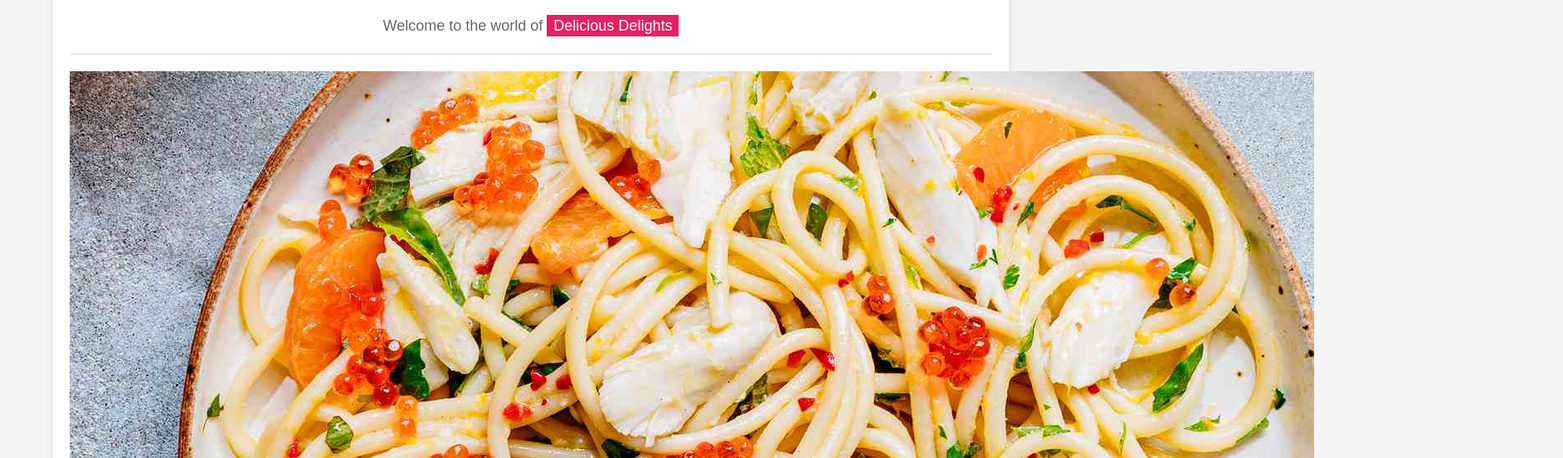
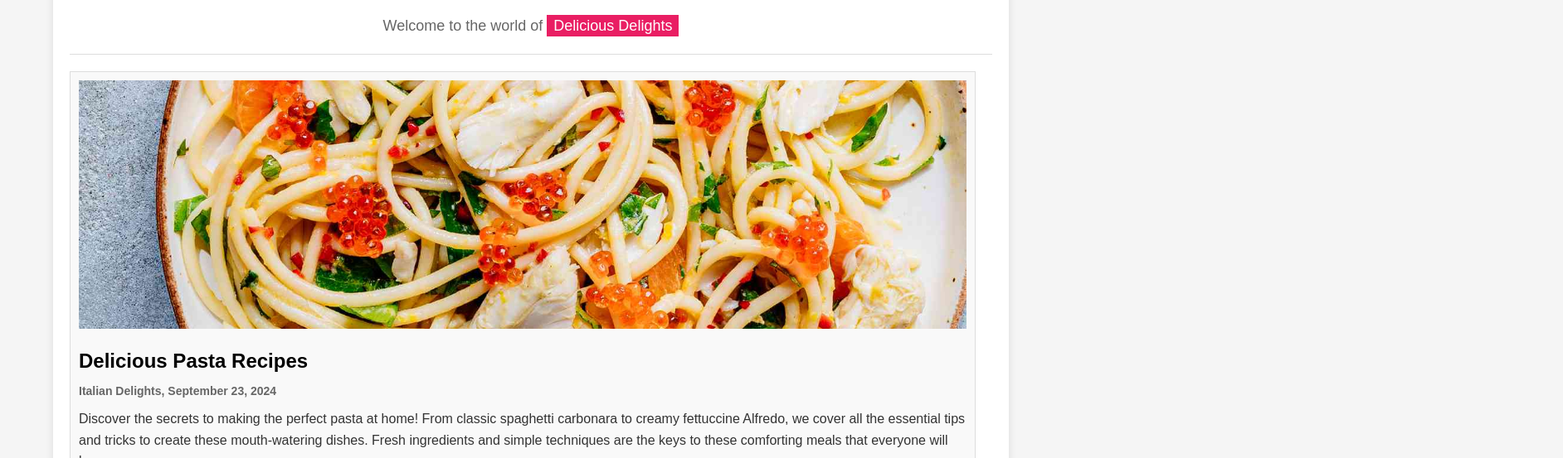
Before and after one commit to shionquah/TeamMini_Project, a plain HTML site: page index.html in a window 1280 px wide. Shown: the part 91-644 px from the top of the page at 83% size, 1884 px wide, since content can reach past the window. Drawn offline with Linux system fonts and the light colour scheme.

Commit message:
update css

```diff
--- a/styles.css
+++ b/styles.css
@@ -52,3 +52,45 @@ header p {
     flex: 3;
     margin-right: 20px;
 }
+
+.blog-entry {
+    display: flex;
+    flex-direction: column;
+    margin-bottom: 20px;
+    border: 1px solid #ddd;
+    padding: 10px;
+    background-color: #f9f9f9;
+}
+
+.blog-entry img {
+    width: 100%;
+    height: 300px;
+    /* 固定图片高度，防止不一致 */
+    object-fit: cover;
+    margin-bottom: 10px;
+}
+
+.blog-text {
+    padding: 10px 0;
+}
+
+.blog-text h2 {
+    font-size: 24px;
+    margin-bottom: 5px;
+}
+
+.blog-text h5 {
+    font-size: 14px;
+    color: #666;
+    margin-bottom: 10px;
+}
+
+.blog-text p {
+    font-size: 16px;
+    color: #333;
+}
+
+.powered-by {
+    font-size: 12px;
+    color: #666;
+}
```
